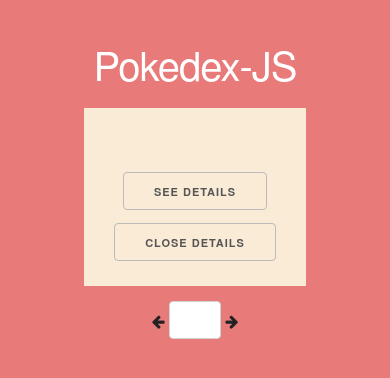
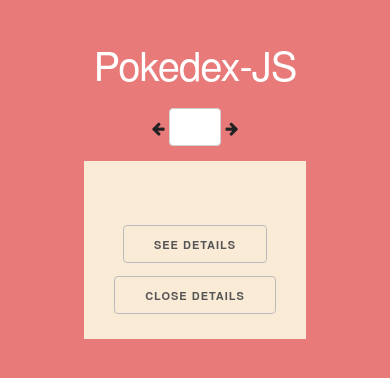
Before and after one commit to zavalza/pokedex-js, a plain HTML site: page index.html in a window 390 px wide. Drawn offline with Linux system fonts and the light colour scheme; no server answers.

Commit message:
improve navigation on mobile phones

```diff
--- a/css/general.css
+++ b/css/general.css
@@ -11,6 +11,7 @@ input[type=number] {
 .pokedex {
   height: 100vh;
   width: 100vw;
+  overflow: scroll;
   text-align: center;
   background-color: #e87a7a;
 }
@@ -20,10 +21,16 @@ input[type=number] {
   color: white;
 }
 
+.pokedex-navigation-index {
+  width: 3.5em;
+  text-align: center;
+}
+
 .pokedex-pokemon {
   display: inline-block;
   background-color: antiquewhite;
   padding: 1em 2em;
+  margin-bottom: 1em;
 }
 
 .pokedex-pokemon-name {
@@ -34,12 +41,3 @@ input[type=number] {
 .pokedex-pokemon-details p {
   margin-bottom: 3px;
 }
-
-.pokedex-navigation {
-  padding: 1em;
-}
-
-.pokedex-navigation-index {
-  width: 3.5em;
-  text-align: center;
-}
--- a/index.html
+++ b/index.html
@@ -23,6 +23,11 @@
   <body>
     <div class="pokedex">
       <h1 class="pokedex-title">Pokedex-JS</h1>
+      <div class="pokedex-navigation">
+        <i class="fa fa-arrow-left" aria-hidden="true" onclick="Pokedex.decrementIndex();"></i>
+        <input type="number" id="pokemonNumber" class="pokedex-navigation-index" onchange="Pokedex.setIndex(this.value);">
+        <i class="fa fa-arrow-right" aria-hidden="true" onclick="Pokedex.incrementIndex();"></i>
+      </div>
       <div class="pokedex-pokemon">
         <div id="pokemonCard" class="pokedex-pokemon-card">
           <img id="pokemonImage">
@@ -44,11 +49,6 @@
           <button onclick="Pokedex.showPokemonCard();">Close details</button>
         </div>
       </div>
-      <div class="pokedex-navigation">
-        <i class="fa fa-arrow-left" aria-hidden="true" onclick="Pokedex.decrementIndex();"></i>
-        <input type="number" id="pokemonNumber" class="pokedex-navigation-index" onchange="Pokedex.setIndex(this.value);">
-        <i class="fa fa-arrow-right" aria-hidden="true" onclick="Pokedex.incrementIndex();"></i>
-      </div>
     </div>
   </body>
 </html>
```
